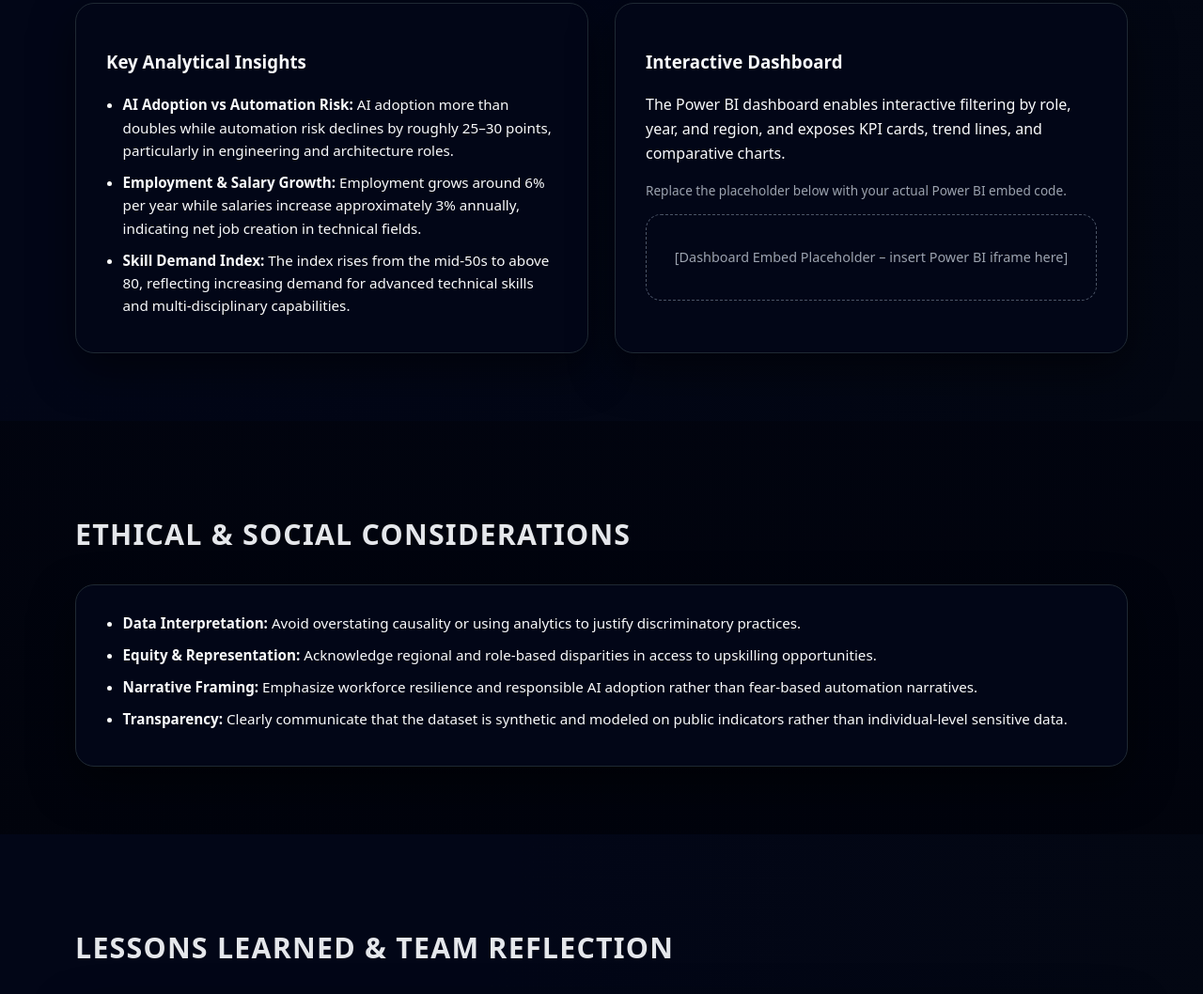
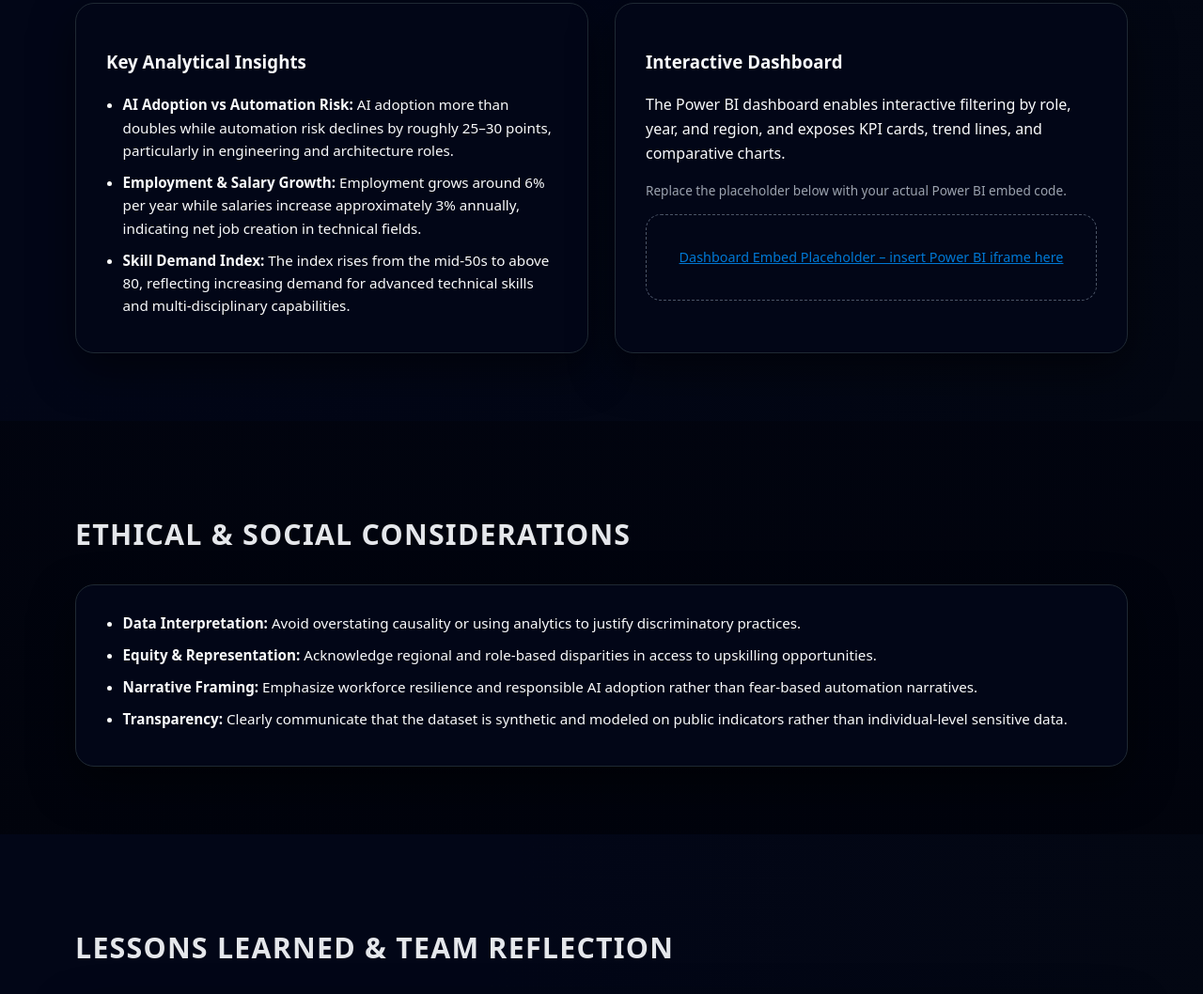
Before and after one commit to govardhankota/Unified-AI-Workforce-Analytics-Platform, a plain HTML site: page index.html in a window 1280 px wide. Shown: the part 6001-7059 px from the top of the page at 94% size. Drawn offline with Linux system fonts and the light colour scheme.

Commit message:
Update index.html

```diff
--- a/index.html
+++ b/index.html
@@ -390,8 +390,13 @@
                       allowfullscreen></iframe>
               -->
               <p class="placeholder-text">
-                [Dashboard Embed Placeholder – insert Power BI iframe here]
-              </p>
+  <a href="https://app.powerbi.com/view?r=eyJrIjoiNjM5ZGRhMWUtZTQ5NS00OTE4LTljY2ItY2Q5MmM3YWZkYmJhIiwidCI6ImNiMGNiZDgzLTU4ZGQtNDVhNS1hYWViLTc5Y2M0NDBmYjAzOCIsImMiOjF9"
+     target="_blank"
+     style="color: #0078d4; text-decoration: underline;">
+    Dashboard Embed Placeholder – insert Power BI iframe here
+  </a>
+</p>
+
             </div>
           </article>
         </div>
```
